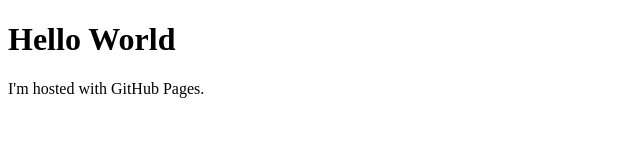
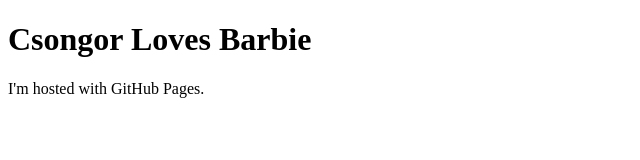
Before and after one commit to iamcsongor/iamcsongor.github.io, a plain HTML site: page index.html in a window 1280 px wide. Shown: the whole page, without its empty margins (0-640 px from the left). Drawn offline with Linux system fonts and the light colour scheme.

Commit message:
title
title

```diff
--- a/index.html
+++ b/index.html
@@ -1,7 +1,10 @@
 <!DOCTYPE html>
 <html>
+<head>
+<title>Barbie's Title</title>
+</head>
 <body>
-<h1>Hello World</h1>
+<h1>Csongor Loves Barbie</h1>
 <p>I'm hosted with GitHub Pages.</p>
 </body>
 </html>
```
